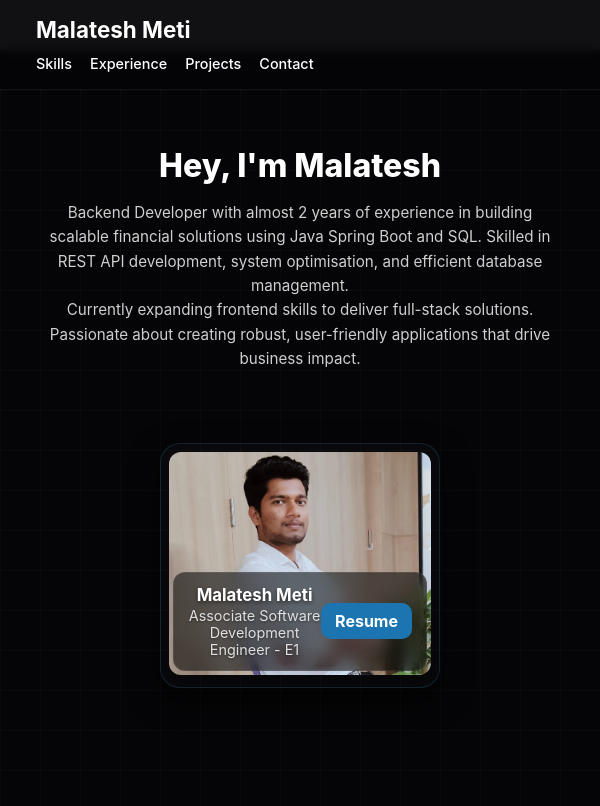
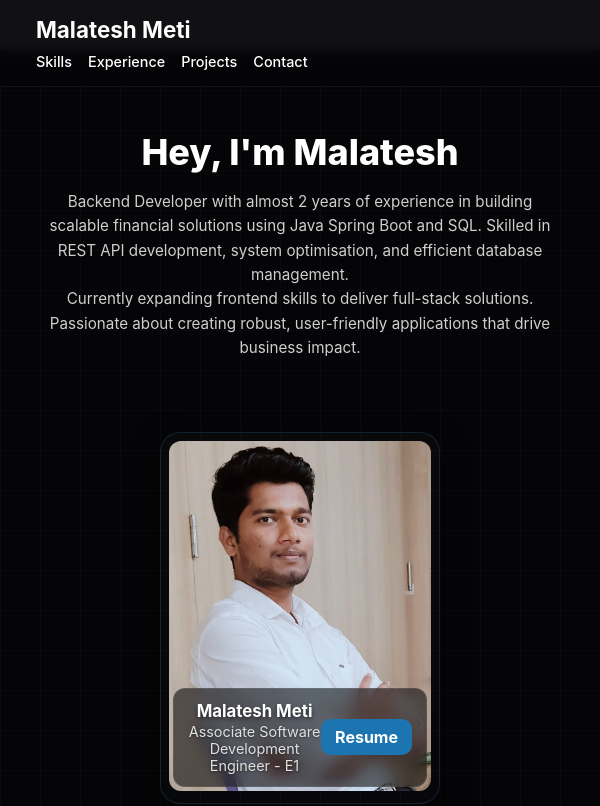
Before and after one commit to malateshmeti/MSPortfolio, a React (Create React App) app: page / in a window 600 px wide. Shown: the top 806 px of the page. Built offline with nearby package versions, Linux system fonts and the light colour scheme.

Commit message:
Changes newly added style

```diff
--- a/src/components/MsExperience.css
+++ b/src/components/MsExperience.css
@@ -72,10 +72,19 @@
   padding-left: 20px;
   color: #eee;
   font-size: 0.95rem;
-  line-height: 1.5;
+  line-height: 1.6; /* ✅ slightly increased for readability */
 }
 
-/* ✅ Responsive Fixes */
+/* ✅ Tablet layout */
+@media (min-width: 768px) {
+  .ms-experience-list {
+    display: grid;
+    grid-template-columns: 1fr 1fr; /* 2-column layout */
+    gap: 28px;
+  }
+}
+
+/* ✅ Mobile Fixes */
 @media (max-width: 600px) {
   .ms-experience {
     padding: 3rem 1rem; /* reduce padding on small screens */
--- a/src/components/MsPortfolioMain.css
+++ b/src/components/MsPortfolioMain.css
@@ -41,7 +41,7 @@
 /* Hero wrapper */
 .ms-hero {
   min-height: 100vh;
-  padding: 6rem 6% 4rem; /* Adjusted top padding for fixed header */
+  padding: 6rem 6% 4rem;
   background-color: #050507;
   background-image:
     linear-gradient(rgba(255,255,255,0.02) 1px, transparent 1px),
@@ -70,7 +70,7 @@
 }
 
 .ms-title {
-  font-size: 3.5rem;
+  font-size: clamp(1.8rem, 5vw, 3.5rem); /* ✅ smooth scaling */
   margin: 0 0 1rem;
   font-weight: 800;
 }
@@ -78,14 +78,15 @@
 .ms-desc {
   color: #cfcfcf;
   font-size: 1.08rem;
-  line-height: 2.0;
+  line-height: 2;
   margin: 0;
 }
 
 /* Right card */
 .ms-card {
-  width: 360px;
-  flex: 0 0 360px;
+  width: 100%;
+  max-width: 360px;
+  flex: 0 0 auto;
 }
 
 .ms-card-inner {
@@ -100,7 +101,7 @@
 
 .ms-card-img {
   width: 100%;
-  height: 520px;
+  aspect-ratio: 3 / 4; /* ✅ responsive instead of fixed height */
   object-fit: cover;
   border-radius: 12px;
 }
@@ -117,11 +118,11 @@
   padding: 12px 14px;
   border-radius: 12px;
   backdrop-filter: blur(8px);
-  background: rgba(0, 0, 0, 0.55); /* stronger background for readability */
+  background: rgba(0, 0, 0, 0.55);
   border: 1px solid rgba(255,255,255,0.08);
 }
 
-/* Text improvements */
+/* Text */
 .ms-card-text h3 {
   margin: 0;
   color: #ffffff;
@@ -137,7 +138,7 @@
   text-shadow: 0 1px 3px rgba(0,0,0,0.5);
 }
 
-/* Button contrast */
+/* Button */
 .ms-btn {
   display: inline-block;
   padding: 8px 14px;
@@ -164,16 +165,11 @@
     text-align: center;
   }
   .ms-card {
-    width: 100%;
+    margin-top: 2rem;
     max-width: 340px;
-    margin-top: 2rem;
-  }
-  .ms-card-img {
-    height: auto;
-    max-height: 420px;
   }
   .ms-title {
-    font-size: 2.5rem;
+    font-size: clamp(1.8rem, 6vw, 2.5rem);
   }
 }
 
@@ -185,14 +181,16 @@
   }
   .ms-header-right {
     margin-top: 10px;
+    display: flex;
+    flex-wrap: wrap;
+    gap: 16px;
   }
   .ms-header-right a {
-    margin-left: 0;
-    margin-right: 18px;
+    margin: 0;
     font-size: 0.9rem;
   }
-  .ms-title {
-    font-size: 2rem;
+  .ms-hero {
+    padding: 5rem 6% 3rem; /* ✅ reduced spacing */
   }
   .ms-desc {
     font-size: 0.95rem;
@@ -201,7 +199,4 @@
   .ms-card {
     max-width: 280px;
   }
-  .ms-card-img {
-    max-height: 300px;
-  }
 }
--- a/src/components/MsProjects.css
+++ b/src/components/MsProjects.css
@@ -24,12 +24,12 @@
 .ms-projects-list {
   display: grid;
   grid-template-columns: 1fr; /* 1 column mobile */
-  gap: 24px;
+  gap: 20px;
 }
 
 /* Project Card */
 .ms-project-card {
-  padding: 24px;
+  padding: 18px; /* slightly smaller padding for mobile */
   border-radius: 14px;
   background: rgba(255, 255, 255, 0.05);
   border: 1px solid rgba(255, 255, 255, 0.1);
@@ -69,13 +69,17 @@
 /* Actions */
 .ms-project-actions {
   display: flex;
+  flex-wrap: wrap; /* ✅ ensures buttons wrap on mobile */
   gap: 10px;
   margin-top: 16px;
 }
 
 /* Button */
 .ms-project-btn {
+  flex: 1; /* ✅ allows buttons to resize evenly */
+  min-width: 120px;
   display: inline-flex;
+  justify-content: center;
   align-items: center;
   padding: 6px 12px;
   border-radius: 6px;
@@ -105,6 +109,11 @@
 @media (min-width: 600px) {
   .ms-projects-list {
     grid-template-columns: 1fr 1fr; /* 2 columns */
+    gap: 24px; /* restore larger spacing */
+  }
+
+  .ms-project-card {
+    padding: 24px; /* restore larger padding */
   }
 }
 
--- a/src/components/MsSkills.css
+++ b/src/components/MsSkills.css
@@ -22,7 +22,7 @@
 /* ✅ Responsive Grid */
 .ms-skills-grid {
   display: grid;
-  grid-template-columns: 1fr 1fr; /* 2 per row on mobile */
+  grid-template-columns: 1fr; /* 1 per row on very small screens */
   gap: 20px;
   justify-items: center;
 }
@@ -59,14 +59,21 @@
 
 /* ✅ Responsive Breakpoints */
 
-/* Tablets */
+/* Small phones (≥480px) */
+@media (min-width: 480px) {
+  .ms-skills-grid {
+    grid-template-columns: repeat(2, 1fr); /* 2 per row */
+  }
+}
+
+/* Tablets (≥600px) */
 @media (min-width: 600px) {
   .ms-skills-grid {
     grid-template-columns: repeat(3, 1fr); /* 3 per row */
   }
 }
 
-/* Laptops & Desktops */
+/* Laptops & Desktops (≥992px) */
 @media (min-width: 992px) {
   .ms-skills-grid {
     grid-template-columns: repeat(4, 1fr); /* 4 per row */
```
